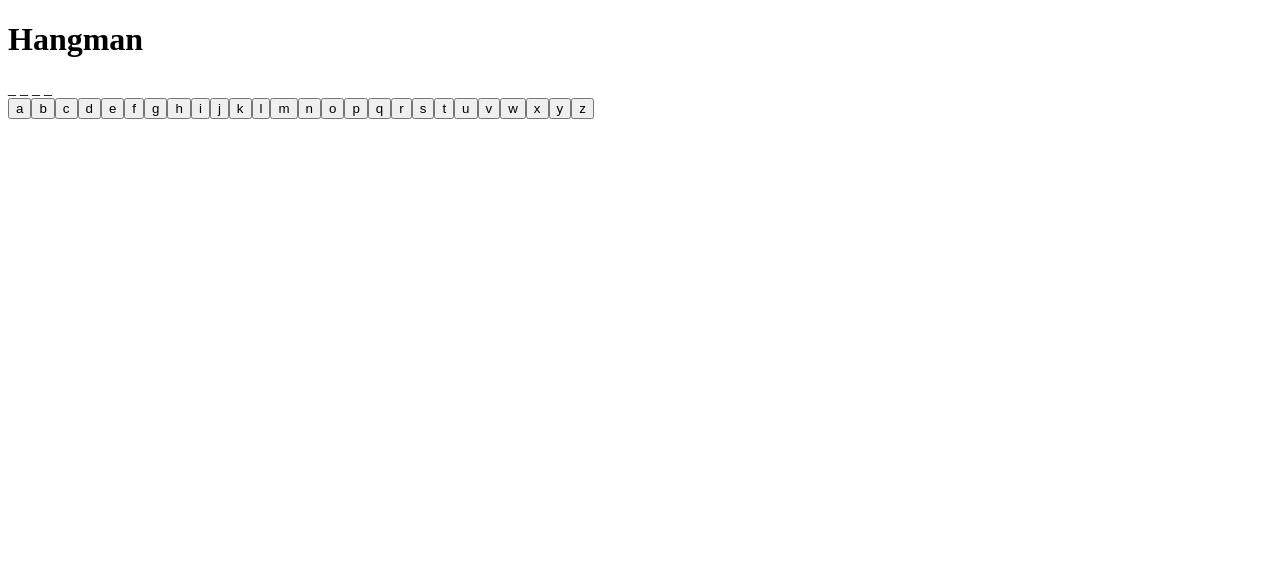
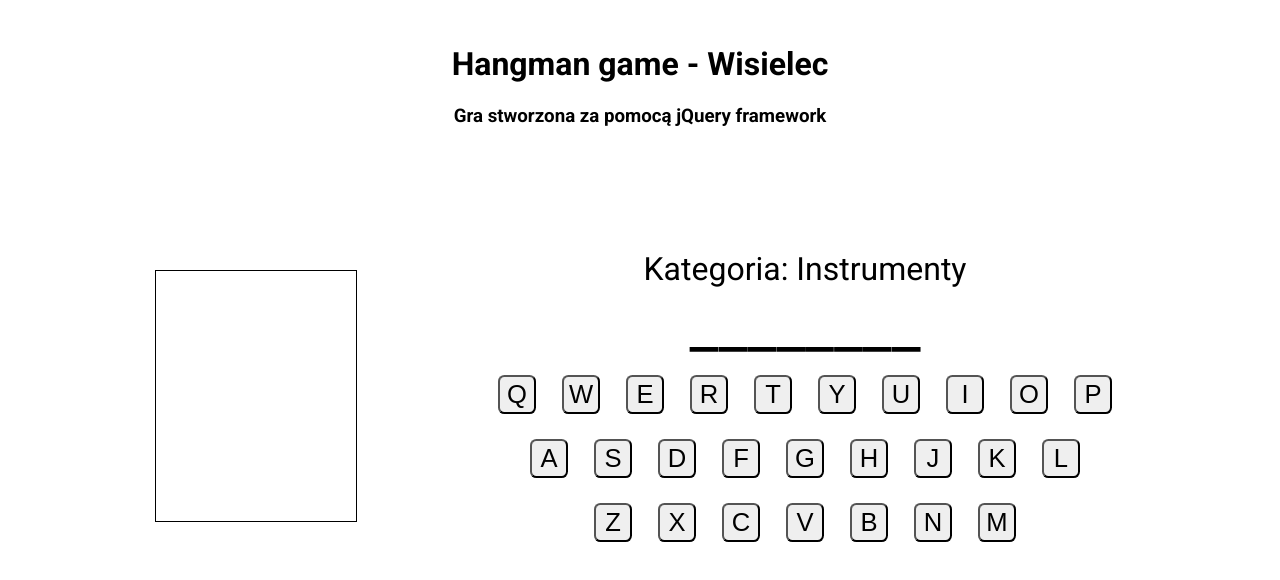
Before and after one commit to fedoseevm/Hangman_game, a plain HTML site: page index.html in a window 1280 px wide. Drawn offline with nearby package versions, Linux system fonts and the light colour scheme.

Commit message:
Modify files

```diff
--- a/index.html
+++ b/index.html
@@ -4,20 +4,44 @@
     <meta charset="UTF-8">
     <meta name="viewport" content="width=device-width, initial-scale=1.0">
     <title>Hangman</title>
-    <link rel="stylesheet" href="styles.css">
+    <link rel="stylesheet" href="style.css">
+    <link rel="stylesheet" href="font.css">
+    <link rel="preconnect" href="https://fonts.googleapis.com">
+    <link rel="preconnect" href="https://fonts.gstatic.com" crossorigin>
+    <link href="https://fonts.googleapis.com/css2?family=Roboto:ital,wght@0,100;0,300;0,400;0,500;0,700;0,900;1,100;1,300;1,400;1,500;1,700;1,900&display=swap" rel="stylesheet">
 </head>
-<body>
-    <div id="game-container">
-        <h1>Hangman</h1>
-        <div id="word-container"></div>
-        <div id="letters-container"></div>
+<body class="roboto-regular">
+    <header>
+        <h1>Hangman game - Wisielec</h1>
+        <h3>Gra stworzona za pomocą jQuery framework</h3>
+    </header>
+    <main>
         <div id="hangman-container">
             <svg id="hangman-svg" width="200" height="250">
-                <!-- SVG elements for hangman parts -->
+                <circle id="head" cx="100" cy="50" r="20" style="display: none;" />
+                <line id="body" x1="100" y1="70" x2="100" y2="130" style="display: none;" />
+                <line id="left-arm" x1="100" y1="90" x2="70" y2="110" style="display: none;" />
+                <line id="right-arm" x1="100" y1="90" x2="130" y2="110" style="display: none;" />
+                <line id="left-leg" x1="100" y1="130" x2="70" y2="160" style="display: none;" />
+                <line id="right-leg" x1="100" y1="130" x2="130" y2="160" style="display: none;" />
             </svg>
+            <button id="restart-game">Nowa gra</button>
         </div>
-        <div id="message"></div>
-    </div>
+        <div id="game-container">
+            <div class="hint">
+                <!-- Tu będzie wyświetlana kategoria  -->
+            </div>
+            <div id="word-container">
+                <!-- Tu wyświetlają się zgadywane litery -->
+            </div>
+            <div id="letters-container">
+                <!-- Lista liter -->
+            </div>
+            <div id="message">
+                <!-- Komunikat o wygranej czy przegranej -->
+            </div>
+        </div>
+    </main>
 </body>
 <script src="https://code.jquery.com/jquery-3.6.0.min.js"></script>
 <script src="script.js"></script>
--- a/script.js
+++ b/script.js
@@ -1,46 +1,105 @@
 $(document).ready(function() {
-    const words = ["javascript", "jquery", "html", "css", "svg"];
-    let selectedWord = words[Math.floor(Math.random() * words.length)];
+    const categories = [
+        {
+            category: "Superbohaterowie",
+            words: ["superman", "batman", "ironman", "spiderman", "wolverine"]
+        },
+        {
+            category: "Planety",
+            words: ["merkury", "wenus", "ziemia", "mars", "jowisz"]
+        },
+        {
+            category: "Instrumenty",
+            words: ["fortepian", "skrzypce", "saksofon", "klawesyn", "akordeon"]
+        },
+        {
+            category: "Mitologia",
+            words: ["posejdon", "herkules", "atena", "afrodyta", "dionizos"]
+        },
+        {
+            category: "Literatura",
+            words: ["hamlet", "makbet", "odyseja", "don kichot", "frankenstein"]
+        }
+    ];
+
+    let selectedCategory = categories[Math.floor(Math.random() * categories.length)];
+    $('.hint').text(`Kategoria: ${selectedCategory.category}`);
+
+    let selectedWord = selectedCategory.words[Math.floor(Math.random() * selectedCategory.words.length)];
+    // let selectedWord = "don kichot";
+    alert(selectedWord);
     let guessedLetters = [];
     let mistakes = 0;
     const maxMistakes = 6;
+    const hangmanParts = ['#head', '#body', '#left-arm', '#right-arm', '#left-leg', '#right-leg'];
+
+    function createLetterButtons() {
+        const keyboardLayout = [
+            "q w e r t y u i o p",
+            "a s d f g h j k l",
+            "z x c v b n m"
+        ];
+
+        keyboardLayout.forEach(row => {
+            const keyboardRow = $('<div></div>'); // Tworzymy nowy div dla każdego rzędu
+            row.split(' ').forEach(letter => {
+                keyboardRow.append(`<button>${letter.toUpperCase()}</button>`); // Dodajemy przyciski do rzędu
+            });
+            $('#letters-container').append(keyboardRow); // Dodajemy rząd do kontenera
+        });
+    }
+
 
     function updateWordDisplay() {
-        let displayWord = selectedWord.split('').map(letter => guessedLetters.includes(letter) ? letter : "_").join(' ');
-        $('#word-container').text(displayWord);
+        let displayWord = selectedWord.split('').map(letter => {
+            if (letter === ' ') {
+                return ' '; // Zwracamy spację, aby była widoczna
+            }
+            return guessedLetters.includes(letter) ? letter : "_"; // Zwracamy literę lub "_"
+        }).join(''); // Dołączamy litery i spacje
+        $('#word-container').text(displayWord.toUpperCase());
     }
 
     function updateHangman() {
-        // Update SVG based on mistakes
-        $('#hangman-svg').html(`
-            ${mistakes > 0 ? '<circle cx="100" cy="50" r="20" />' : ''}
-            ${mistakes > 1 ? '<line x1="100" y1="70" x2="100" y2="130" />' : ''}
-            ${mistakes > 2 ? '<line x1="100" y1="90" x2="70" y2="110" />' : ''}
-            ${mistakes > 3 ? '<line x1="100" y1="90" x2="130" y2="110" />' : ''}
-            ${mistakes > 4 ? '<line x1="100" y1="130" x2="70" y2="160" />' : ''}
-            ${mistakes > 5 ? '<line x1="100" y1="130" x2="130" y2="160" />' : ''}
-        `);
+        if (mistakes > 0 && mistakes <= hangmanParts.length) {
+            $(hangmanParts[mistakes - 1]).css('display', 'block');
+        }
+    }
+
+    function resetHangman() {
+        hangmanParts.forEach(part => {
+            $(part).css('display', 'none');
+        });
     }
 
     function checkGameStatus() {
         if (mistakes >= maxMistakes) {
             $('#message').text(`Przegrałeś! Słowo to: ${selectedWord}`);
             $('#letters-container').off('click', 'button');
+            $('#restart-game').show();
         } else if (!$('#word-container').text().includes('_')) {
             $('#message').text('Wygrałeś!');
             $('#letters-container').off('click', 'button');
+            $('#restart-game').show();
         }
     }
 
-    function createLetterButtons() {
-        const alphabet = "abcdefghijklmnopqrstuvwxyz".split('');
-        alphabet.forEach(letter => {
-            $('#letters-container').append(`<button>${letter}</button>`);
-        });
-    }
+    $('#restart-game').on('click', function() {
+        selectedCategory = categories[Math.floor(Math.random() * categories.length)];
+        selectedWord = selectedCategory.words[Math.floor(Math.random() * selectedCategory.words.length)];
+        guessedLetters = [];
+        mistakes = 0;
+        $('#message').empty();
+        $('#letters-container').empty();
+        resetHangman();
+        $(this).hide();
+        updateWordDisplay();
+        createLetterButtons();
+        $('.hint').text(`Kategoria: ${selectedCategory.category}`);
+    });
 
     $('#letters-container').on('click', 'button', function() {
-        let letter = $(this).text();
+        let letter = $(this).text().toLowerCase();
         $(this).prop('disabled', true);
         if (selectedWord.includes(letter)) {
             guessedLetters.push(letter);
@@ -52,6 +111,7 @@ $(document).ready(function() {
         checkGameStatus();
     });
 
+    resetHangman();
     updateWordDisplay();
     createLetterButtons();
 });
--- a/style.css
+++ b/style.css
@@ -1,17 +1,73 @@
 body {
-    font-family: Arial, sans-serif;
-    display: flex;
-    justify-content: center;
-    align-items: center;
+    text-align: center;
     height: 100vh;
-    margin: 0;
+    margin: unset;
 }
 
+header {
+    margin: unset;
+    padding: 3vh;
+}
+
+main {
+    display: inline-flex;
+    text-align: center;
+    gap: 10vw;
+    margin-top: 10vh;
+}
+
+#hangman-container {
+    display: flex;
+    flex-direction: column;
+    gap: 2vh;
+}
+
+#restart-game {
+    display: none;
+    font-size: 24px;
+    margin-top: 20px;
+}
+
+
 #game-container {
-    text-align: center;
+    font-size: 32px;
+}
+
+#word-container {
+    font-size: 64px;
+}
+
+#letters-container {
+    font-size: 24px;
+    display: flex;
+    flex-direction: column;
+    /* gap: 2vh; */
+}
+
+#letters-container button {
+    display: inline-flex; /* Umożliwia centrowanie tekstu w przycisku */
+    justify-content: center; /* Wyrównuje tekst w poziomie */
+    align-items: center; /* Wyrównuje tekst w pionie */
+    margin: 1vw; /* Dodaje przestrzeń wokół przycisków */
+    padding: 0.6vw; /* Dodaje przestrzeń wewnętrzną do przycisków */
+    border-radius: 0.5vw; /* Zaokrąglone rogi */
+    width: 3vw; /* Ustawia stałą szerokość */
+    height: 3vw; /* Ustawia stałą wysokość */
+    font-size: 2vw; /* Ustawia rozmiar czcionki */
+}
+
+#letters-container button:hover {
+    background-color: rgb(226, 226, 226);
+    box-shadow: 0px 0px 7px grey;
 }
 
 #hangman-svg {
     border: 1px solid #000;
     margin-top: 20px;
 }
+
+#head {
+    stroke: black;
+    fill: white;
+    stroke-width: 2px;
+}
```
